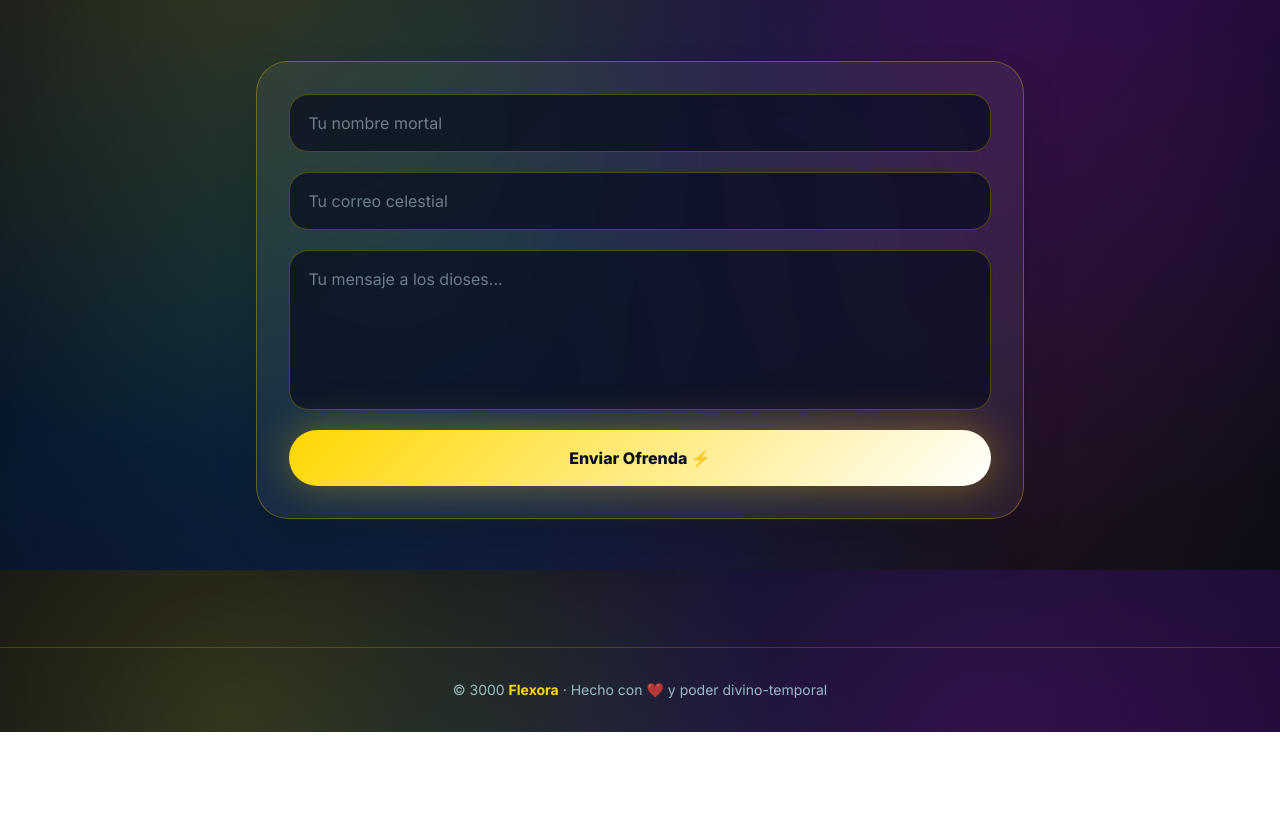
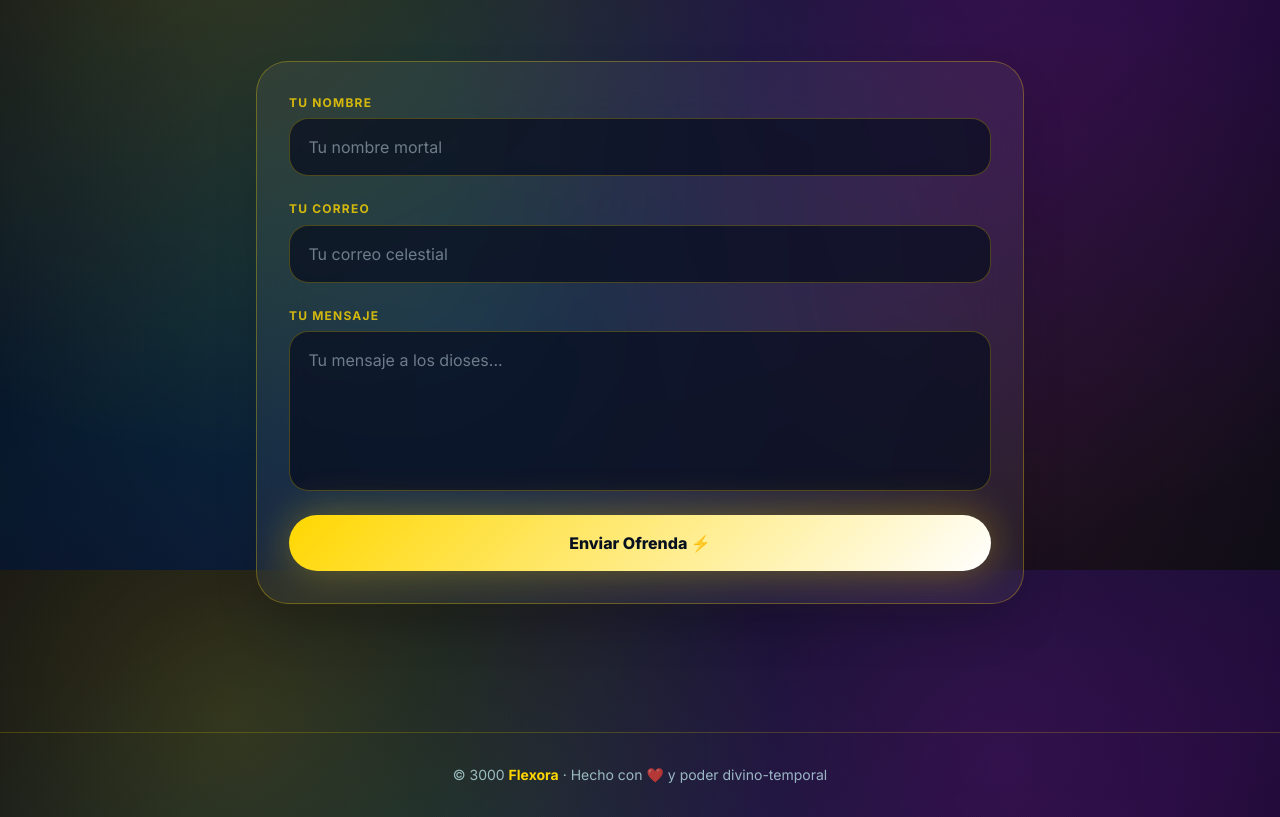
Before and after one commit to DAW1BSergiomg26/web-responsive-menu-ciberpunk-multicolores, a plain HTML site: page index.html in a window 1280 px wide. Shown: the part 2630-3447 px from the top of the page. Before the commit the page ends 3362 px from the top, so only its background shows below. Drawn offline with nearby package versions, Linux system fonts and the light colour scheme.

Commit message:
Mejora accesibilidad del formulario

```diff
--- a/index.html
+++ b/index.html
@@ -171,10 +171,19 @@
         </div>
 
         <form id="contact-form" class="reveal rounded-[2rem] border border-gold/30 bg-white/[0.06] p-8 shadow-2xl backdrop-blur-xl">
-          <div class="grid gap-5">
-            <input class="form-field" type="text" name="name" placeholder="Tu nombre mortal" required />
-            <input class="form-field" type="email" name="email" placeholder="Tu correo celestial" required />
-            <textarea class="form-field min-h-40 resize-none" name="message" placeholder="Tu mensaje a los dioses..." required></textarea>
+          <div class="grid gap-6">
+            <div class="form-group">
+              <label for="name" class="form-label">Tu nombre</label>
+              <input id="name" class="form-field" type="text" name="name" placeholder="Tu nombre mortal" required autocomplete="name" />
+            </div>
+            <div class="form-group">
+              <label for="email" class="form-label">Tu correo</label>
+              <input id="email" class="form-field" type="email" name="email" placeholder="Tu correo celestial" required autocomplete="email" />
+            </div>
+            <div class="form-group">
+              <label for="message" class="form-label">Tu mensaje</label>
+              <textarea id="message" class="form-field min-h-40 resize-none" name="message" placeholder="Tu mensaje a los dioses..." required autocomplete="off"></textarea>
+            </div>
             <button type="submit" class="btn-primary w-full">Enviar Ofrenda ⚡</button>
           </div>
         </form>
--- a/style.css
+++ b/style.css
@@ -395,6 +395,22 @@ body::after {
   box-shadow: 0 0 70px rgba(255, 215, 0, 0.75);
 }
 
+.form-group {
+  display: flex;
+  flex-direction: column;
+  gap: 0.4rem;
+}
+
+.form-label {
+  font-size: 0.75rem;
+  font-weight: 700;
+  letter-spacing: 0.1em;
+  text-transform: uppercase;
+  color: var(--gold);
+  opacity: 0.8;
+  cursor: pointer;
+}
+
 .form-field {
   width: 100%;
   border-radius: 1.2rem;
```
